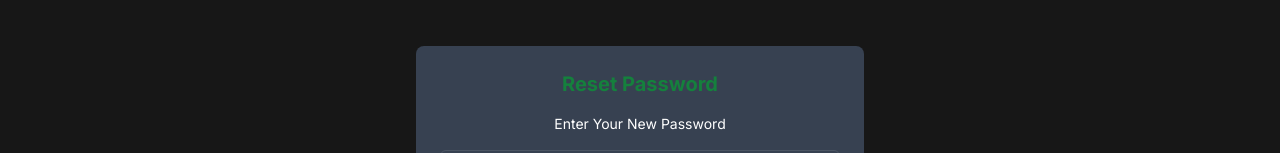
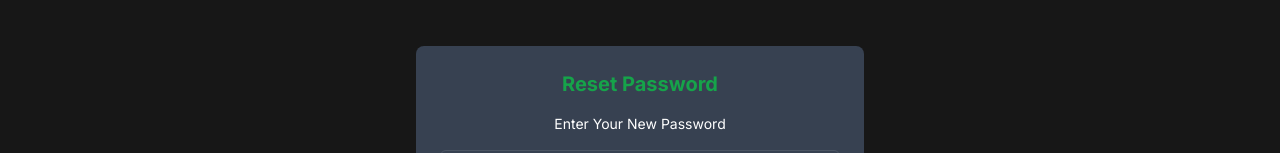
Before and after one commit to AliTech7/Audiomatrix-FullStack, a Next.js app in the folder nextjs-spotify-clone-final/: page /auth/reset-password in a window 1280 px wide. Shown: the part 276-429 px from the top of the page. Built offline with nearby package versions, Linux system fonts and the light colour scheme.

Commit message:
UI and UX Updated

```diff
--- a/nextjs-spotify-clone-final/src/app/auth/reset-password/ResetPasswordForm.tsx
+++ b/nextjs-spotify-clone-final/src/app/auth/reset-password/ResetPasswordForm.tsx
@@ -62,7 +62,7 @@ export default function ResetPasswordForm() {
                 onSubmit={handleSubmit}
                 className="w-full max-w-md bg-gray-700 p-6 rounded-lg space-y-4"
             >
-                <h2 className="text-xl font-bold text-green-700 text-center">
+                <h2 className="text-xl font-bold text-green-600 text-center">
                     Reset Password
                 </h2>
                 <p className="text-center text-sm text-white">
@@ -76,14 +76,14 @@ export default function ResetPasswordForm() {
                         value={password}
                         onChange={(e) => setPassword(e.target.value)}
                         required
-                        className="w-full p-2 pr-10 rounded-md bg-gray-700 border border-gray-600 text-white placeholder-gray-400"
+                        className="w-full p-2 pr-10 rounded-md bg-gray-700 border border-gray-600 text-white placeholder-gray-400 focus:outline-none focus:ring-green-500 focus:border-green-500"
                     />
                     <button
                         type="button"
                         onClick={() => setShowPassword(!showPassword)}
                         className="absolute inset-y-0 right-3 flex items-center text-gray-400"
                     >
-                        {showPassword ? <EyeOff size={18} /> : <Eye size={18} />}
+                        {showPassword ? <EyeOff size={20} /> : <Eye size={20} />}
                     </button>
                 </div>
 
@@ -94,7 +94,7 @@ export default function ResetPasswordForm() {
                         value={confirmPassword}
                         onChange={(e) => setConfirmPassword(e.target.value)}
                         required
-                        className="w-full p-2 pr-10 rounded-md bg-gray-700 border border-gray-600 text-white placeholder-gray-400"
+                        className="w-full p-2 pr-10 rounded-md bg-gray-700 border border-gray-600 text-white placeholder-gray-400 focus:outline-none focus:ring-green-500 focus:border-green-500"
                     />
                     <button
                         type="button"
```
